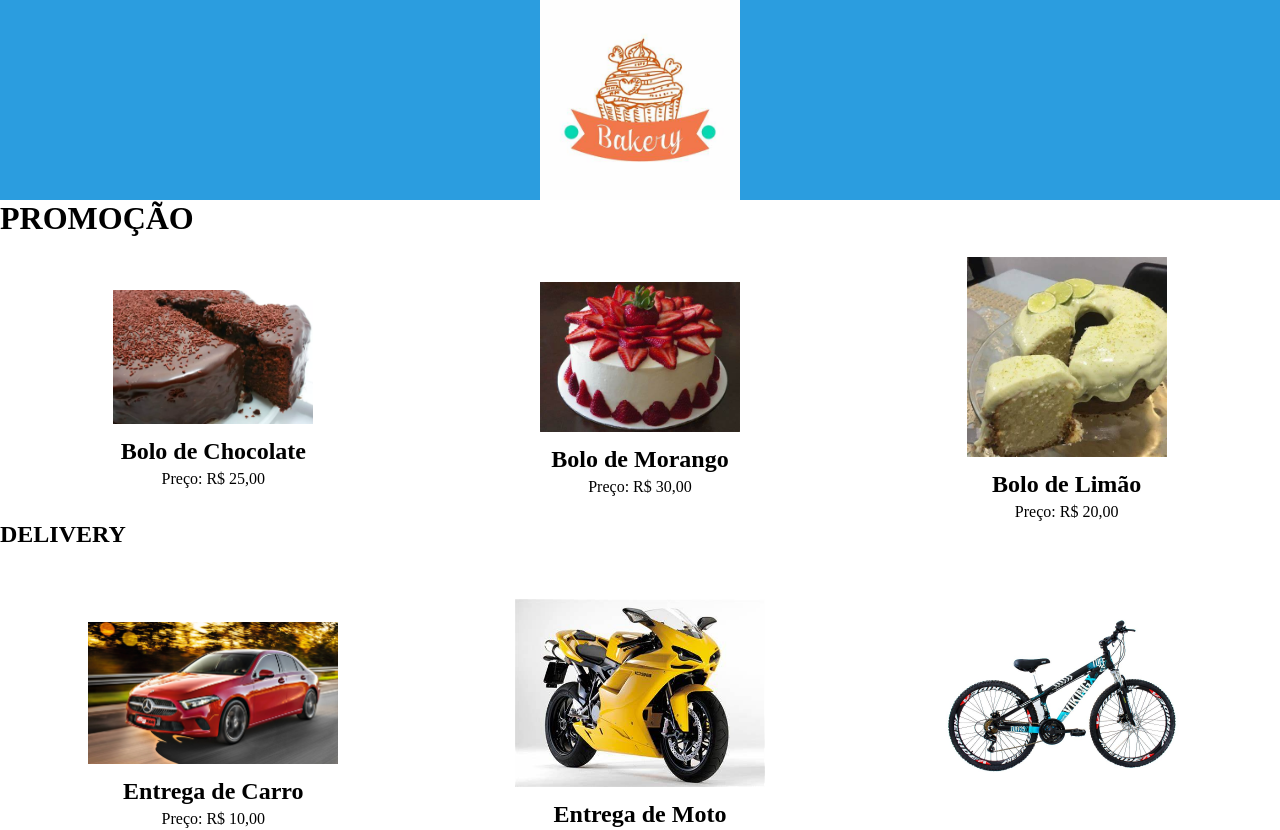
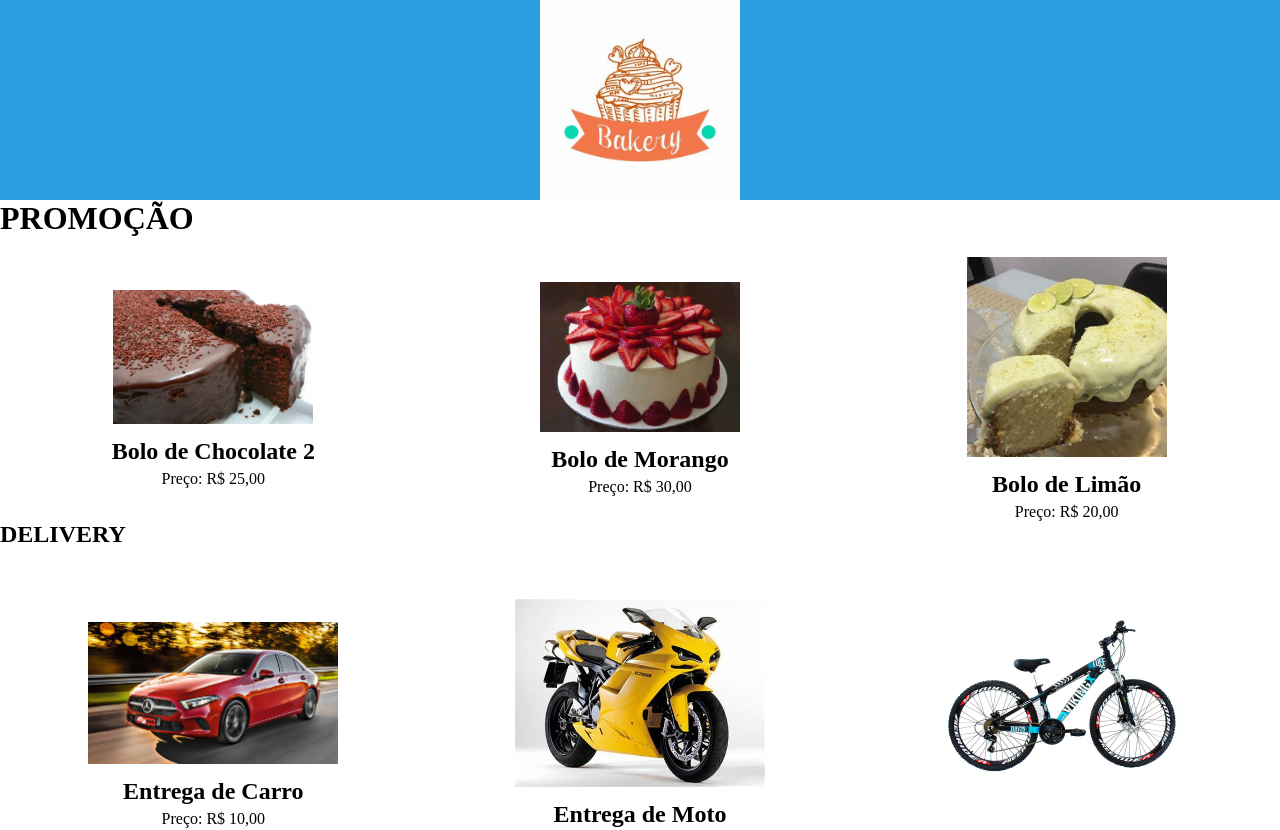
Before and after one commit to DavidGabrielLopes/confeitaria2024, a plain HTML site: page index.html in a window 1280 px wide. Shown: the top 830 px of the page. Drawn offline with Linux system fonts and the light colour scheme.

Commit message:
eu alterei o nome do bolo

```diff
--- a/index.html
+++ b/index.html
@@ -18,7 +18,7 @@
     <div class="card-container">
         <div class="card">
             <img src="bolodechocolate.png" alt="Bolo de Chocolate" class="bolo-img">
-            <h2>Bolo de Chocolate</h2>
+            <h2>Bolo de Chocolate 2</h2>
             <p>Preço: R$ 25,00</p>
         </div>
 
```
